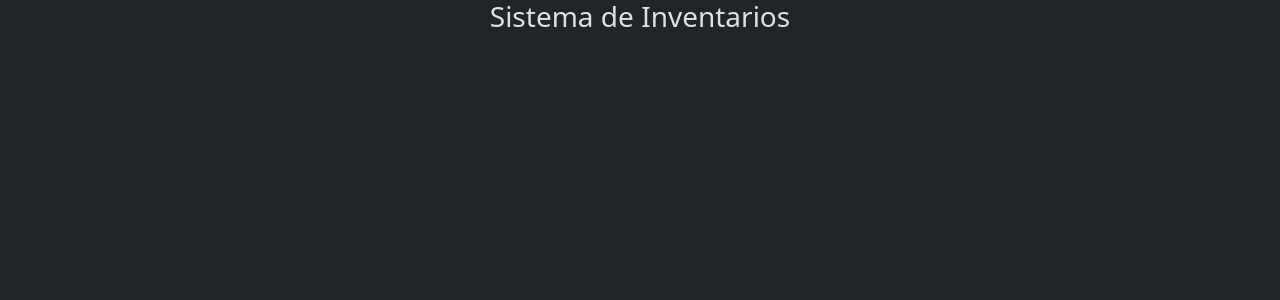
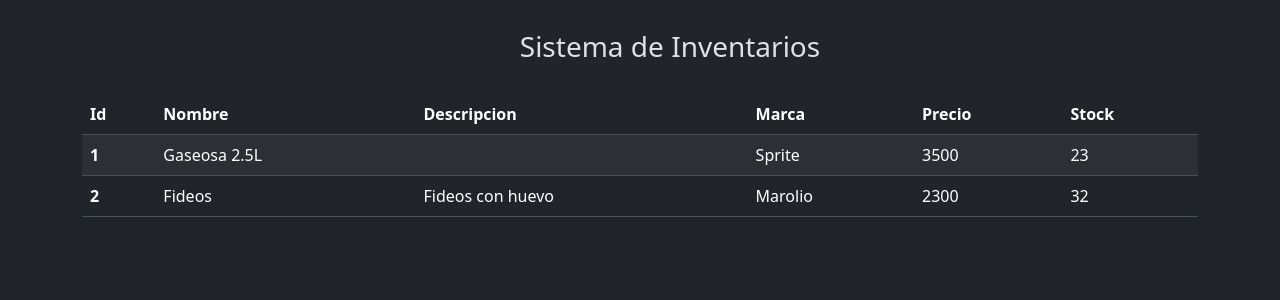
Before and after one commit to TejonCosmico/Sistema-de-Inventarios-Frontend, an Angular app: page / in a window 1280 px wide. Shown: the top 300 px of the page. Built offline with nearby package versions, Linux system fonts and the light colour scheme.

Commit message:
Tabla agregada

```diff
--- a/src/app/producto-lista/producto-lista.html
+++ b/src/app/producto-lista/producto-lista.html
@@ -1,3 +1,36 @@
-<div class="container text-center">
-    <h3>Sistema de Inventarios</h3>
+<div class="container">
+    <div class="container text-center" style="margin: 30px;;">
+        <h3>Sistema de Inventarios</h3>
+    </div>
+
+    <table class="table table-striped table-hover align-middle">
+        <thead>
+            <tr>
+                <th scope="col">Id</th>
+                <th scope="col">Nombre</th>
+                <th scope="col">Descripcion</th>
+                <th scope="col">Marca</th>
+                <th scope="col">Precio</th>
+                <th scope="col">Stock</th>
+            </tr>
+        </thead>
+        <tbody>
+            <tr>
+                <th scope="row">1</th>
+                <td>Gaseosa 2.5L</td>
+                <td></td>
+                <td>Sprite</td>
+                <td>3500</td>
+                <td>23</td>
+            </tr>
+            <tr>
+                <th scope="row">2</th>
+                <td>Fideos</td>
+                <td>Fideos con huevo</td>
+                <td>Marolio</td>
+                <td>2300</td>
+                <td>32</td>
+            </tr>
+        </tbody>
+    </table>
 </div>
```
